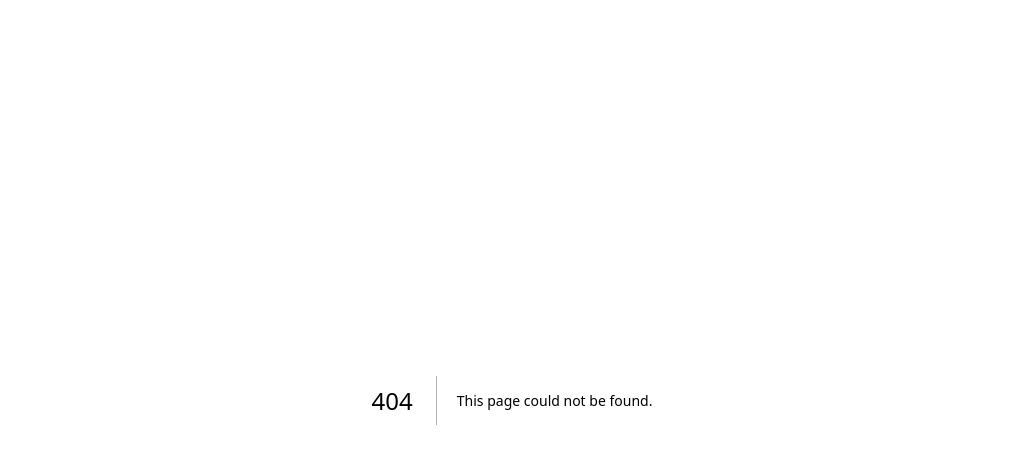
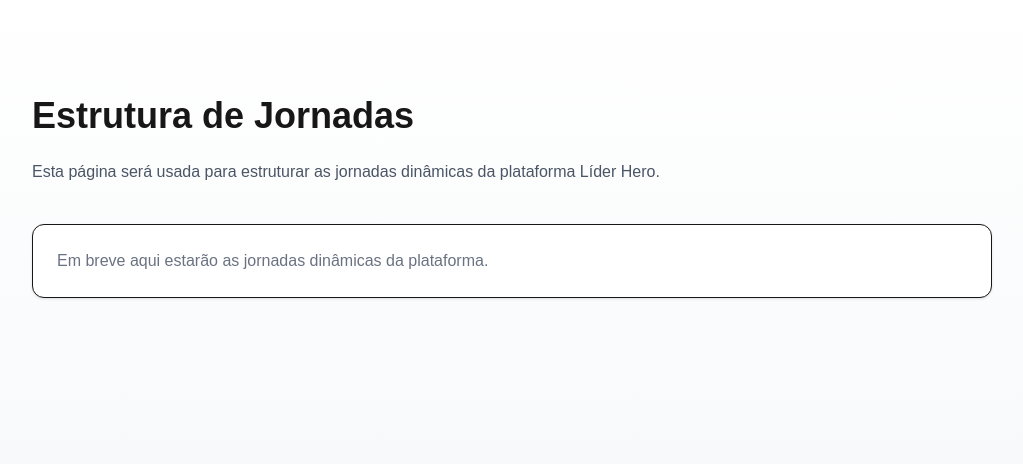
Before and after one commit to amandafrann/programa-lider-hero, a Next.js app: page /jornadas in a window 1280 px wide. Before the commit this address had no page. Shown: the top 464 px of the page, without its empty margins (128-1151 px from the left). Built offline with nearby package versions, Linux system fonts and the light colour scheme.

Commit message:
pagina jornadas

```diff
--- /dev/null
+++ b/app/jornadas/page.tsx
@@ -0,0 +1,26 @@
+export default function JornadasPage() {
+  return (
+    <main className="min-h-screen flex justify-center py-24 bg-gradient-to-b from-white via-gray-50 to-gray-100">
+
+      <div className="max-w-5xl w-full px-8">
+
+        <h1 className="text-4xl font-bold mb-6">
+          Estrutura de Jornadas
+        </h1>
+
+        <p className="text-gray-600 mb-10">
+          Esta página será usada para estruturar as jornadas dinâmicas
+          da plataforma Líder Hero.
+        </p>
+
+        <div className="bg-white border rounded-xl p-6 shadow-sm">
+          <p className="text-gray-500">
+            Em breve aqui estarão as jornadas dinâmicas da plataforma.
+          </p>
+        </div>
+
+      </div>
+
+    </main>
+  );
+}
```
